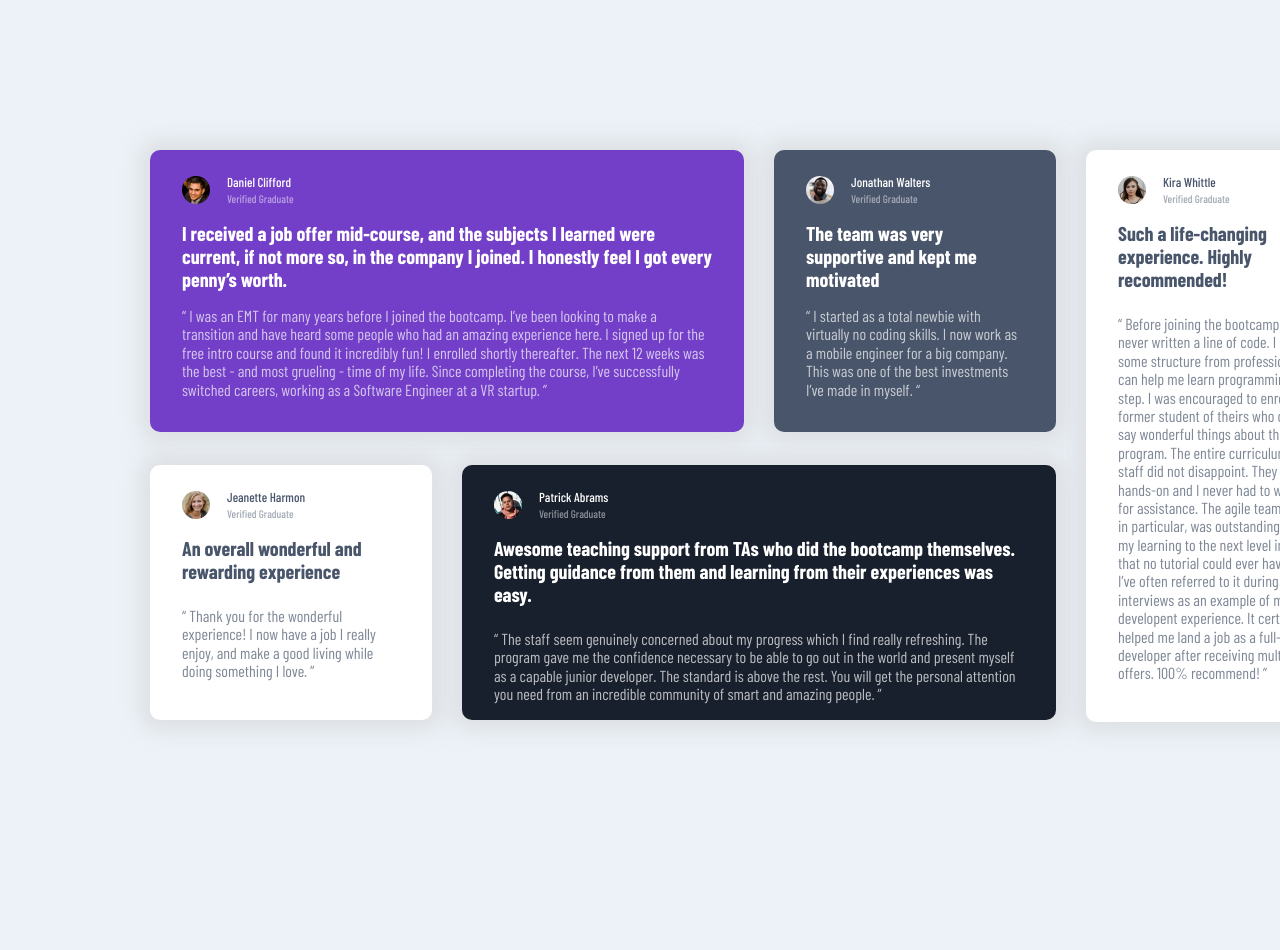
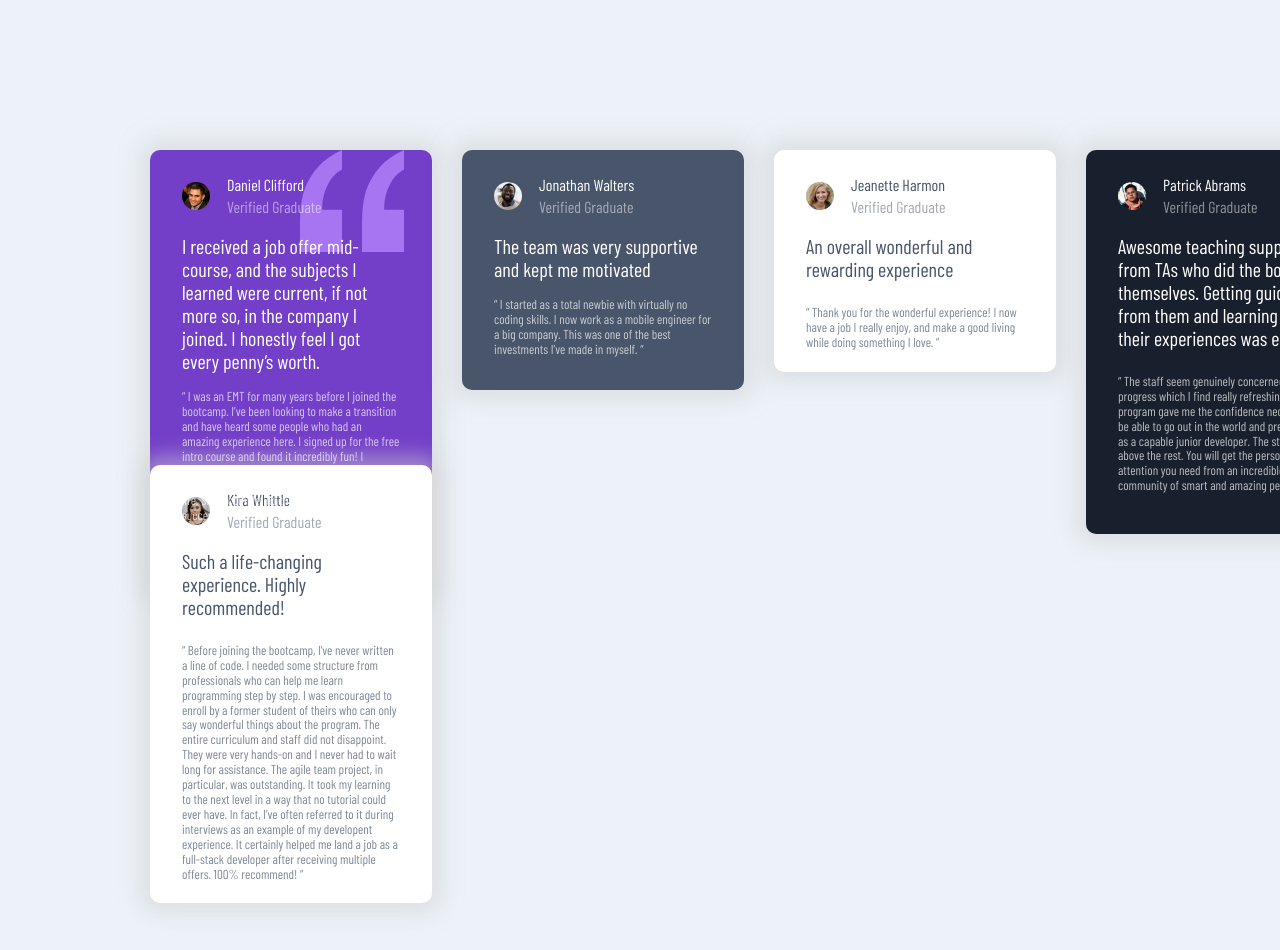
Before and after one commit to XavierVelasquezSoto/Practice-Styled-Components-2, a React (Vite) app: page / in a window 1280 px wide. Shown: the top 950 px of the page. Built offline with nearby package versions, Linux system fonts and the light colour scheme; a web font is replaced by a local one.

Commit message:
change styled

```diff
--- a/src/components/card-container/Card-Container.jsx
+++ b/src/components/card-container/Card-Container.jsx
@@ -1,15 +1,19 @@
 import { CARD_INFO } from '../../constants/cardInfo';
 import CardObjects from '../card-objects/Card-objects';
-// import { StyledCardContainer } from './card-container.styles';
 
 const CardContainer = () => {
 	return (
 		<>
 			{CARD_INFO.map(cardInfo => {
+				// console.log(cardInfo);
 				return (
 					<CardObjects
 						key={cardInfo.id}
-						bodyColor={cardInfo.bodyColor}
+						marginTopDesktop={cardInfo.marginTopDesktop}
+						marginTopMobile={cardInfo.marginTopMobile}
+						colorText={cardInfo.colorText}
+						bgColor={cardInfo.bgColor}
+						heightCard={cardInfo.heightCard}
 						img={cardInfo.img}
 						name={cardInfo.name}
 						verify={cardInfo.verify}
--- a/src/components/card-container/card-container.styles.js
+++ /dev/null
@@ -1,6 +0,0 @@
-/* import styled from 'styled-components';
-
-const StyledCardContainer = styled.div``;
-
-export { StyledCardContainer };
- */
--- a/src/components/card-flex/card-flex.styles.js
+++ b/src/components/card-flex/card-flex.styles.js
@@ -9,8 +9,6 @@ const StyledCardFlex = styled.div`
 		grid-template-columns: repeat(4, 282px);
 		grid-template-rows: repeat(3, 255px);
 		gap: 60px 30px;
-		/* height: 282px; */
-		/* max-width: 1110px; */
 		margin: auto;
 		margin-top: 150px;
 		margin-left: 150px;
--- a/src/components/card-objects/Card-objects.jsx
+++ b/src/components/card-objects/Card-objects.jsx
@@ -1,6 +1,5 @@
 import {
 	StyledCardObjects,
-	// StyledDivImg,
 	StyledDivFlexImg,
 	StyledImg,
 	StyleFlexTextName,
@@ -11,28 +10,39 @@ import {
 // console.log(StyledCardObjects);
 
 const CardObjects = ({
-	bodyColor,
+	marginTopDesktop,
+	marginTopMobile,
+	heightCard,
+	colorText,
+	bgColor,
 	img,
 	name,
 	verify,
 	testimonyHighlights,
 	testimony
 }) => {
+	// console.log(colorText);
 	return (
-		<StyledCardObjects $bodyColor={bodyColor}>
+		<StyledCardObjects $bgColor={bgColor} $heightCard={heightCard}>
 			<StyledDivFlexImg>
 				<StyledImg src={img} alt='' />
 				<div>
-					<StyleFlexTextName $bodyColor={bodyColor}>{name}</StyleFlexTextName>
-					<StyleFlexTextVerify $bodyColor={bodyColor}>
+					<StyleFlexTextName $colorText={colorText}>{name}</StyleFlexTextName>
+					<StyleFlexTextVerify $colorText={colorText}>
 						{verify}
 					</StyleFlexTextVerify>
 				</div>
 			</StyledDivFlexImg>
-			<StyledTestimonyHighlights $bodyColor={bodyColor}>
+			<StyledTestimonyHighlights $colorText={colorText}>
 				{testimonyHighlights}
 			</StyledTestimonyHighlights>
-			<StyledTestimony $bodyColor={bodyColor}>{testimony}</StyledTestimony>
+			<StyledTestimony
+				$colorText={colorText}
+				$marginTopMobile={marginTopMobile}
+				$marginTopDesktop={marginTopDesktop}
+			>
+				{testimony}
+			</StyledTestimony>
 		</StyledCardObjects>
 	);
 };
--- a/src/components/card-objects/card-objects.styles.js
+++ b/src/components/card-objects/card-objects.styles.js
@@ -1,56 +1,50 @@
 import styled from 'styled-components';
 
 const StyledCardObjects = styled.div`
-	background-color: ${props => {
-		if (props.$bodyColor === 'daniel') return '#733FC8';
-		if (props.$bodyColor === 'jonathan') return '#48556A';
-		if (props.$bodyColor === 'jeanette') return '#fff';
-		if (props.$bodyColor === 'patrick') return '#19202D';
-		if (props.$bodyColor === 'kira') return '#fff';
-	}};
-	height: ${props => {
-		if (props.$bodyColor === 'daniel') return '444px';
-		if (props.$bodyColor === 'jonathan') return '240px';
-		if (props.$bodyColor === 'jeanette') return '222px';
-		if (props.$bodyColor === 'patrick') return '384px';
-		if (props.$bodyColor === 'kira') return '438px';
-	}};
+	background-color: ${props => props.$bgColor};
+	height: ${props => props.$heightCard};
 	padding: 26px 32px 32px 32px;
 	margin-bottom: 24px;
 	border-radius: 10px;
+
+	&:nth-child(1) {
+		background-image: url(assets/images/bg-pattern-quotation.svg);
+		background-repeat: no-repeat;
+		background-position: 250px top;
+	}
+
 	@media screen and (width > 1024px) {
 		height: ${props => {
-			if (props.$bodyColor === 'daniel') return '282px';
-			if (props.$bodyColor === 'jonathan') return '282px';
-			if (props.$bodyColor === 'jeanette') return '255px';
-			if (props.$bodyColor === 'patrick') return '255px';
-			if (props.$bodyColor === 'kira') return '572px';
+			if (props.$bgColor === 'daniel') return '282px';
+			if (props.$bgColor === 'jonathan') return '282px';
+			if (props.$bgColor === 'jeanette') return '255px';
+			if (props.$bgColor === 'patrick') return '255px';
+			if (props.$bgColor === 'kira') return '572px';
 		}};
 		grid-column: ${props => {
-			if (props.$bodyColor === 'daniel') return '1/3';
-			if (props.$bodyColor === 'jonathan') return '3/4';
-			if (props.$bodyColor === 'jeanette') return '1/2';
-			if (props.$bodyColor === 'patrick') return '2/4';
-			if (props.$bodyColor === 'kira') return '4/5';
+			if (props.$bgColor === 'daniel') return '1/3';
+			if (props.$bgColor === 'jonathan') return '3/4';
+			if (props.$bgColor === 'jeanette') return '1/2';
+			if (props.$bgColor === 'patrick') return '2/4';
+			if (props.$bgColor === 'kira') return '4/5';
 		}};
 		grid-row: ${props => {
-			if (props.$bodyColor === 'daniel') return '1/3';
-			if (props.$bodyColor === 'jonathan') return '1/3';
-			if (props.$bodyColor === 'jeanette') return '2/2';
-			if (props.$bodyColor === 'patrick') return '2/3';
-			if (props.$bodyColor === 'kira') return '1/2';
+			if (props.$bgColor === 'daniel') return '1/3';
+			if (props.$bgColor === 'jonathan') return '1/3';
+			if (props.$bgColor === 'jeanette') return '2/2';
+			if (props.$bgColor === 'patrick') return '2/3';
+			if (props.$bgColor === 'kira') return '1/2';
 		}};
-		/* border: solid black; */
+
 		margin-bottom: 0;
 		box-shadow: rgb(207, 207, 207, 0.5) 0 0px 20px 10px;
+		&:nth-child(1) {
+			background-image: url(assets/images/bg-pattern-quotation.svg);
+			background-repeat: no-repeat;
+			background-position: 150px top;
+		}
 	}
 `;
-
-/* const StyledDivImg = styled.img`
-	position: relative;
-	left: 205px;
-	top: -26px;
-`; */
 
 const StyledDivFlexImg = styled.div`
 	display: flex;
@@ -67,13 +61,7 @@ const StyledImg = styled.img`
 const StyleFlexTextName = styled.p`
 	font-size: var(--line-height-l);
 	font-weight: var(--font-weight-medium);
-	color: ${props => {
-		if (props.$bodyColor === 'daniel') return '#fff';
-		if (props.$bodyColor === 'jonathan') return '#fff';
-		if (props.$bodyColor === 'jeanette') return '#48556A';
-		if (props.$bodyColor === 'patrick') return '#fff';
-		if (props.$bodyColor === 'kira') return '#48556A';
-	}};
+	color: ${props => props.$colorText};
 	margin: 0;
 	line-height: var(--line-height-l);
 	padding-bottom: 4px;
@@ -82,13 +70,7 @@ const StyleFlexTextName = styled.p`
 const StyleFlexTextVerify = styled.p`
 	font-size: var(--line-height-m);
 	font-weight: var(--font-weight-medium);
-	color: ${props => {
-		if (props.$bodyColor === 'daniel') return '#fff';
-		if (props.$bodyColor === 'jonathan') return '#fff';
-		if (props.$bodyColor === 'jeanette') return '#48556A';
-		if (props.$bodyColor === 'patrick') return '#fff';
-		if (props.$bodyColor === 'kira') return '#48556A';
-	}};
+	color: ${props => props.$colorText};
 	margin: 0;
 	opacity: 0.5;
 	line-height: var(--line-height-m);
@@ -96,51 +78,27 @@ const StyleFlexTextVerify = styled.p`
 
 const StyledTestimonyHighlights = styled.h2`
 	margin: 0;
-	color: ${props => {
-		if (props.$bodyColor === 'daniel') return '#fff';
-		if (props.$bodyColor === 'jonathan') return '#fff';
-		if (props.$bodyColor === 'jeanette') return '#48556A';
-		if (props.$bodyColor === 'patrick') return '#fff';
-		if (props.$bodyColor === 'kira') return '#48556A';
-	}};
+	color: ${props => props.$colorText};
 	font-weight: var(--font-weight-semibold);
-	font-size: var(--font-size-xl);
+	font-size: 20px;
 	line-height: var(--line-height-auto);
 	padding-top: 18px;
 `;
 
 const StyledTestimony = styled.p`
 	margin: 0;
-	color: ${props => {
-		if (props.$bodyColor === 'daniel') return '#fff';
-		if (props.$bodyColor === 'jonathan') return '#fff';
-		if (props.$bodyColor === 'jeanette') return '#48556A';
-		if (props.$bodyColor === 'patrick') return '#fff';
-		if (props.$bodyColor === 'kira') return '#48556A';
-	}};
+	font-size: 13px;
+	color: ${props => props.$colorText};
 	opacity: 0.7;
-	padding-top: ${props => {
-		if (props.$bodyColor === 'daniel') return '40px';
-		if (props.$bodyColor === 'jonathan') return '16px';
-		if (props.$bodyColor === 'jeanette') return '16px';
-		if (props.$bodyColor === 'patrick') return '16px';
-		if (props.$bodyColor === 'kira') return '16px';
-	}};
+	margin-top: ${props => props.$marginTopMobile};
 
 	@media screen and (width > 1024px) {
-		padding-top: ${props => {
-			if (props.$bodyColor === 'daniel') return '16px';
-			if (props.$bodyColor === 'jonathan') return '16px';
-			if (props.$bodyColor === 'jeanette') return '24px';
-			if (props.$bodyColor === 'patrick') return '24px';
-			if (props.$bodyColor === 'kira') return '24px';
-		}};
+		margin-top: ${props => props.$marginTopDesktop};
 	}
 `;
-// 16 16 16 16
+
 export {
 	StyledCardObjects,
-	// StyledDivImg,
 	StyledDivFlexImg,
 	StyledImg,
 	StyleFlexTextName,
--- a/src/constants/cardInfo.js
+++ b/src/constants/cardInfo.js
@@ -3,54 +3,79 @@ import { v4 } from 'uuid';
 export const CARD_INFO = [
 	{
 		id: v4(),
-		bodyColor: 'daniel',
 		img: '/assets/images/image-daniel.jpg',
 		name: 'Daniel Clifford',
 		verify: 'Verified Graduate',
 		testimonyHighlights:
 			'I received a job offer mid-course, and the subjects I learned were current, if not more so, in the company I joined. I honestly feel I got every penny’s worth.',
 		testimony:
-			'“ I was an EMT for many years before I joined the bootcamp. I’ve been looking to make a transition and have heard some people who had an amazing experience here. I signed up for the free intro course and found it incredibly fun! I enrolled shortly thereafter. The next 12 weeks was the  best - and most grueling - time of my life. Since completing the course, I’ve  successfully switched careers, working as a Software Engineer at a VR startup. ”'
+			'“ I was an EMT for many years before I joined the bootcamp. I’ve been looking to make a transition and have heard some people who had an amazing experience here. I signed up for the free intro course and found it incredibly fun! I enrolled shortly thereafter. The next 12 weeks was the  best - and most grueling - time of my life. Since completing the course, I’ve  successfully switched careers, working as a Software Engineer at a VR startup. ”',
+		////
+		colorText: '#fff',
+		bgColor: '#733FC8',
+		heightCard: '444px',
+		marginTopMobile: '40px',
+		marginTopDesktop: '16px'
 	},
 	{
 		id: v4(),
-		bodyColor: 'jonathan',
 		img: '/assets/images/image-jonathan.jpg',
 		name: 'Jonathan Walters',
 		verify: 'Verified Graduate',
 		testimonyHighlights: 'The team was very supportive and kept me motivated',
 		testimony:
-			'“ I started as a total newbie with virtually no coding skills. I now work as a mobile engineer for a big company. This was one of the best investments I’ve made in myself. “'
+			'“ I started as a total newbie with virtually no coding skills. I now work as a mobile engineer for a big company. This was one of the best investments I’ve made in myself. “',
+		////
+		colorText: '#fff',
+		bgColor: '#48556A',
+		heightCard: '240px',
+		marginTopMobile: '16px',
+		marginTopDesktop: '16px'
 	},
 	{
 		id: v4(),
-		bodyColor: 'jeanette',
 		img: '/assets/images/image-jeanette.jpg',
 		name: 'Jeanette Harmon',
 		verify: 'Verified Graduate',
 		testimonyHighlights: 'An overall wonderful and rewarding experience',
 		testimony:
-			'“ Thank you for the wonderful experience! I now have a job I really enjoy, and make a good living while doing something I love. ”'
+			'“ Thank you for the wonderful experience! I now have a job I really enjoy, and make a good living while doing something I love. ”',
+		////
+		colorText: '#48556A',
+		bgColor: '#fff',
+		heightCard: '222px',
+		marginTopMobile: '16px',
+		marginTopDesktop: '24px'
 	},
 	{
 		id: v4(),
-		bodyColor: 'patrick',
 		img: '/assets/images/image-patrick.jpg',
 		name: 'Patrick Abrams',
 		verify: 'Verified Graduate',
 		testimonyHighlights:
 			'Awesome teaching support from TAs who did the bootcamp themselves. Getting guidance from them and learning from their experiences was easy.',
 		testimony:
-			'“ The staff seem genuinely concerned about my progress which I find really refreshing. The program gave me the confidence necessary to be able to go out in the world and present myself as a capable junior developer. The standard is above the rest. You will get the personal attention you need from an incredible community of smart and amazing people.  ”'
+			'“ The staff seem genuinely concerned about my progress which I find really refreshing. The program gave me the confidence necessary to be able to go out in the world and present myself as a capable junior developer. The standard is above the rest. You will get the personal attention you need from an incredible community of smart and amazing people.  ”',
+		////
+		colorText: '#fff',
+		bgColor: '#19202D',
+		heightCard: '384px',
+		marginTopMobile: '16px',
+		marginTopDesktop: '24px'
 	},
 	{
 		id: v4(),
-		bodyColor: 'kira',
 		img: '/assets/images/image-kira.jpg',
 		name: 'Kira Whittle',
 		verify: 'Verified Graduate',
 		testimonyHighlights: 'Such a life-changing experience. Highly recommended!',
 		testimony:
-			'“ Before joining the bootcamp, I’ve never written a line of code. I needed some structure from professionals who can help me learn programming step by step. I was encouraged to enroll by a former student of theirs who can only say wonderful things about the program. The entire curriculum and staff did not disappoint. They were very hands-on and I never had to wait long for assistance. The agile team project, in particular, was outstanding. It took my learning to the next level in a way that no tutorial could ever have. In fact, I’ve often referred to it during interviews as an example of my developent experience. It certainly helped me land a job as a full-stack developer after receiving multiple offers. 100% recommend!  ”'
+			'“ Before joining the bootcamp, I’ve never written a line of code. I needed some structure from professionals who can help me learn programming step by step. I was encouraged to enroll by a former student of theirs who can only say wonderful things about the program. The entire curriculum and staff did not disappoint. They were very hands-on and I never had to wait long for assistance. The agile team project, in particular, was outstanding. It took my learning to the next level in a way that no tutorial could ever have. In fact, I’ve often referred to it during interviews as an example of my developent experience. It certainly helped me land a job as a full-stack developer after receiving multiple offers. 100% recommend!  ”',
+		////
+		colorText: '#48556A',
+		bgColor: '#fff',
+		heightCard: '438px',
+		marginTopMobile: '16px',
+		marginTopDesktop: '24px'
 	}
 ];
```
Also changed, not shown: src/styles/GlobalStyles.js (+2 -17 lines), src/styles/colors.js (added, +9 -0 lines), src/styles/fonts.js (added, +11 -0 lines).
